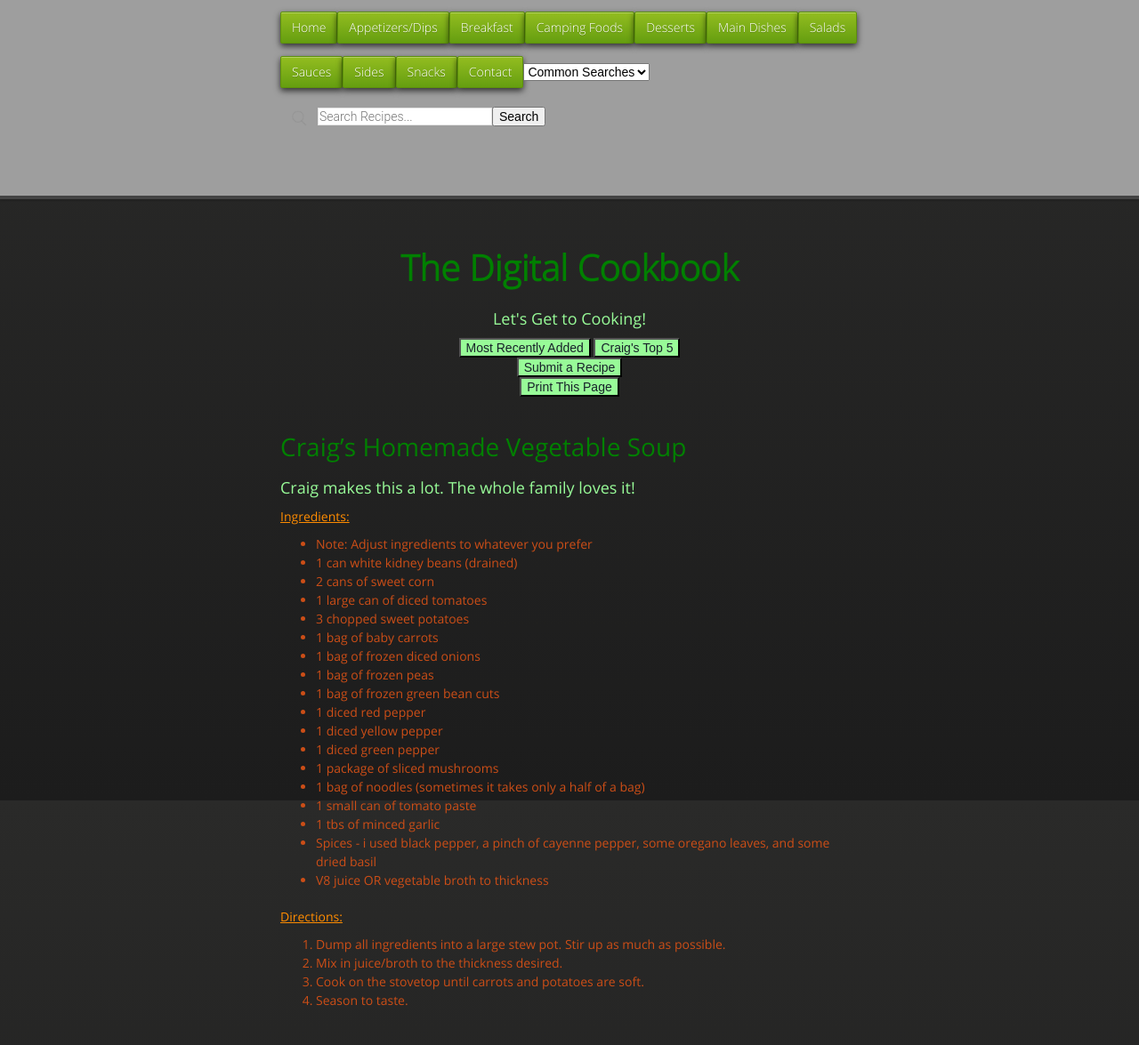
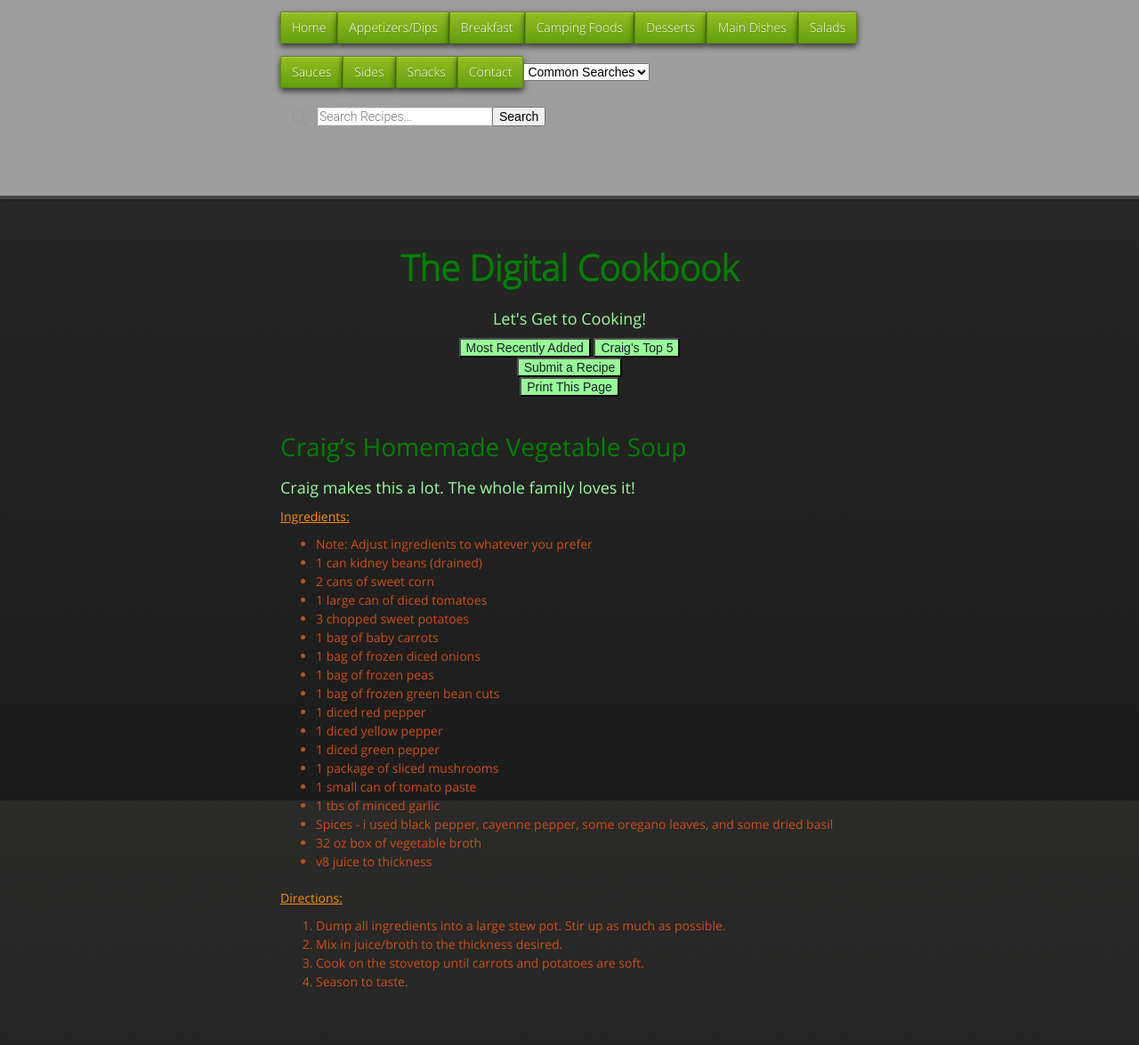
Before and after one commit to cmwillett/TheDigitalCookbook, a Jekyll site: the page built from MainDishes/CraigsHomemadeVegetableSoup.md, in a window 1280 px wide. Shown: the whole page at 89% size. Built offline with Jekyll 4.4.1, drawn with Linux system fonts in a browser that asks for light colours; nearby versions of some CDN libraries; after the commit the page ends 1154 px from its top, so only the background shows below that.

Commit message:
updated recipe

```diff
--- a/MainDishes/CraigsHomemadeVegetableSoup.md
+++ b/MainDishes/CraigsHomemadeVegetableSoup.md
@@ -9,7 +9,7 @@
 
 #### Ingredients:
 - Note:  Adjust ingredients to whatever you prefer
-- 1 can white kidney beans (drained)
+- 1 can kidney beans (drained)
 - 2 cans of sweet corn
 - 1 large can of diced tomatoes
 - 3 chopped sweet potatoes
@@ -21,11 +21,11 @@
 - 1 diced yellow pepper
 - 1 diced green pepper
 - 1 package of sliced mushrooms
-- 1 bag of noodles (sometimes it takes only a half of a bag)
 - 1 small can of tomato paste
 - 1 tbs of minced garlic
-- Spices - i used black pepper, a pinch of cayenne pepper, some oregano leaves, and some dried basil
-- V8 juice OR vegetable broth to thickness
+- Spices - i used black pepper, cayenne pepper, some oregano leaves, and some dried basil
+- 32 oz box of vegetable broth
+- v8 juice to thickness
 
 #### Directions:
 1. Dump all ingredients into a large stew pot. Stir up as much as possible.
```
